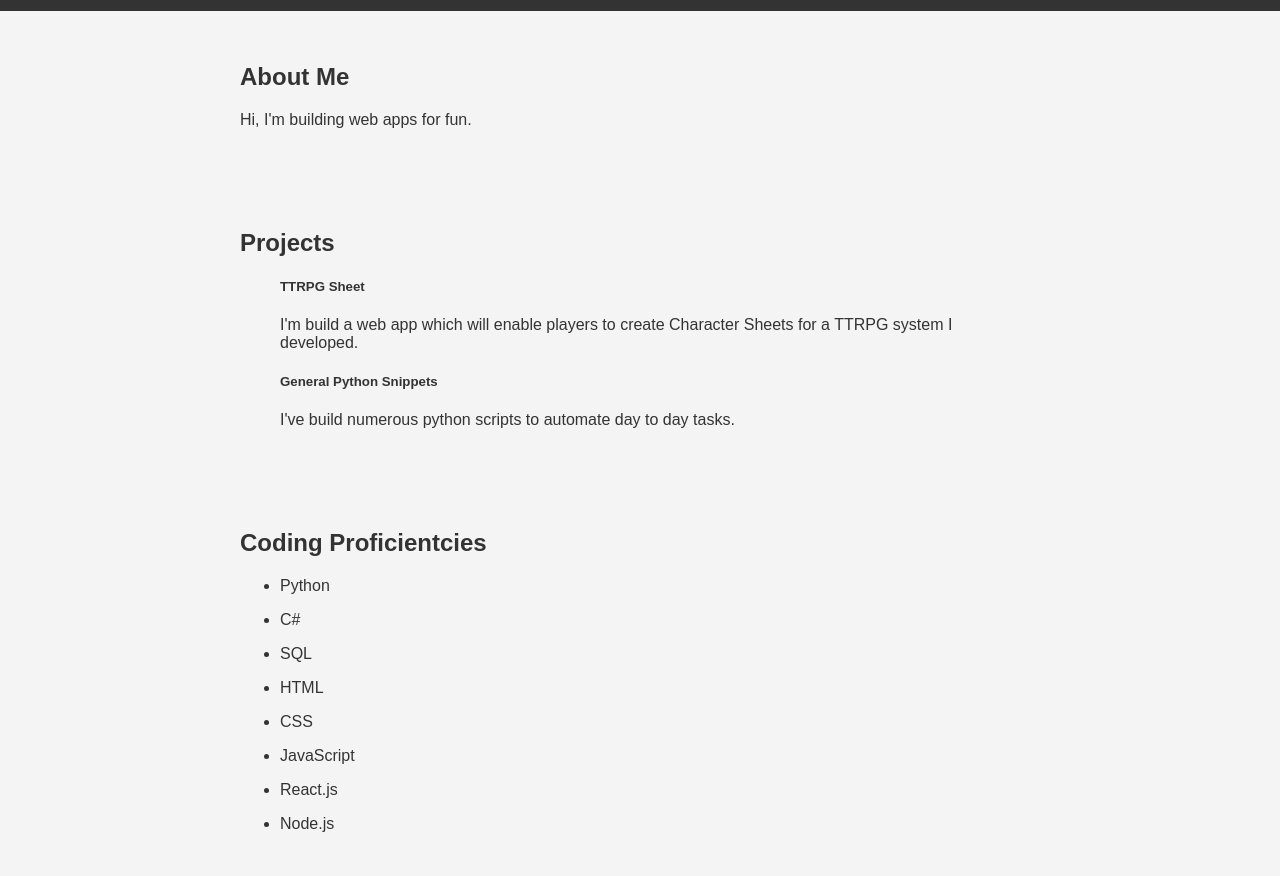
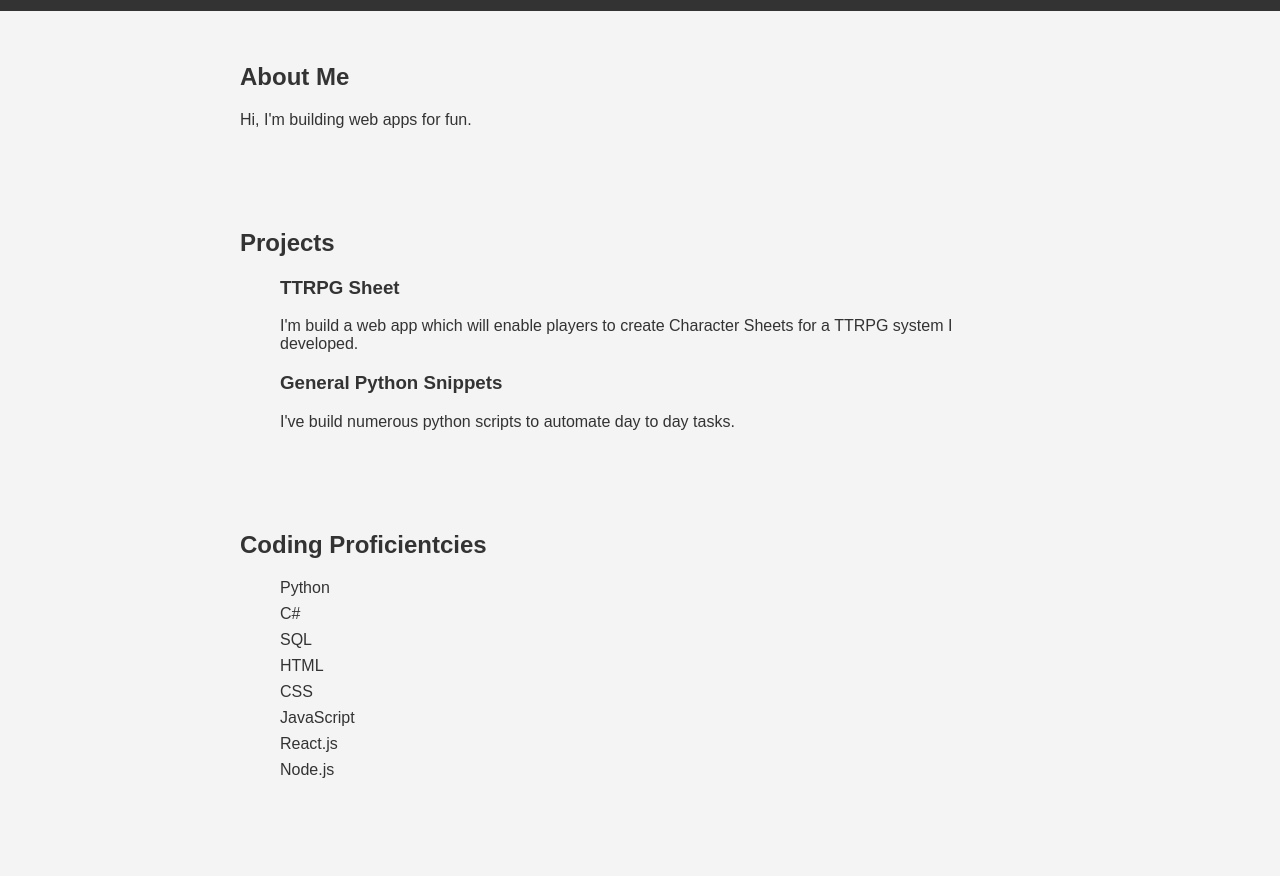
Before and after one commit to Amuniare/portfolioURL, a plain HTML site: page index.html in a window 1280 px wide. Shown: the part 71-947 px from the top of the page. Drawn offline with Linux system fonts and the light colour scheme.

Commit message:
Update project titles in index.html and adjust skills layout in styles.css

```diff
--- a/index.html
+++ b/index.html
@@ -31,13 +31,13 @@
         <h2>Projects</h2>
         <div class="project">
             <figure>
-                <h5>TTRPG Sheet</h5>
+                <h3>TTRPG Sheet</h3>
                 <p>I'm build a web app which will enable players to create Character Sheets for a TTRPG system I developed. </p>
             </figure>
         </div>
         <div class="project">
             <figure>
-                <h5>General Python Snippets</h5>
+                <h3>General Python Snippets</h3>
                 <p>I've build numerous python scripts to automate day to day tasks. </p>
             </figure>
         </div>
--- a/styles.css
+++ b/styles.css
@@ -59,11 +59,14 @@ section {
 
 /* Skills */
 #skills ul {
-    display: grid;
-    columns: 1fr;
-    gap: 1rem;
+    display: block;
+}
 
+#skills ul li {
+    display: block; /* Ensures each item is on a new line */
+    margin-bottom: 0.5rem; /* Adds spacing between items */
 }
+
 
 /* Contact Form */
 #contact-form {
```
